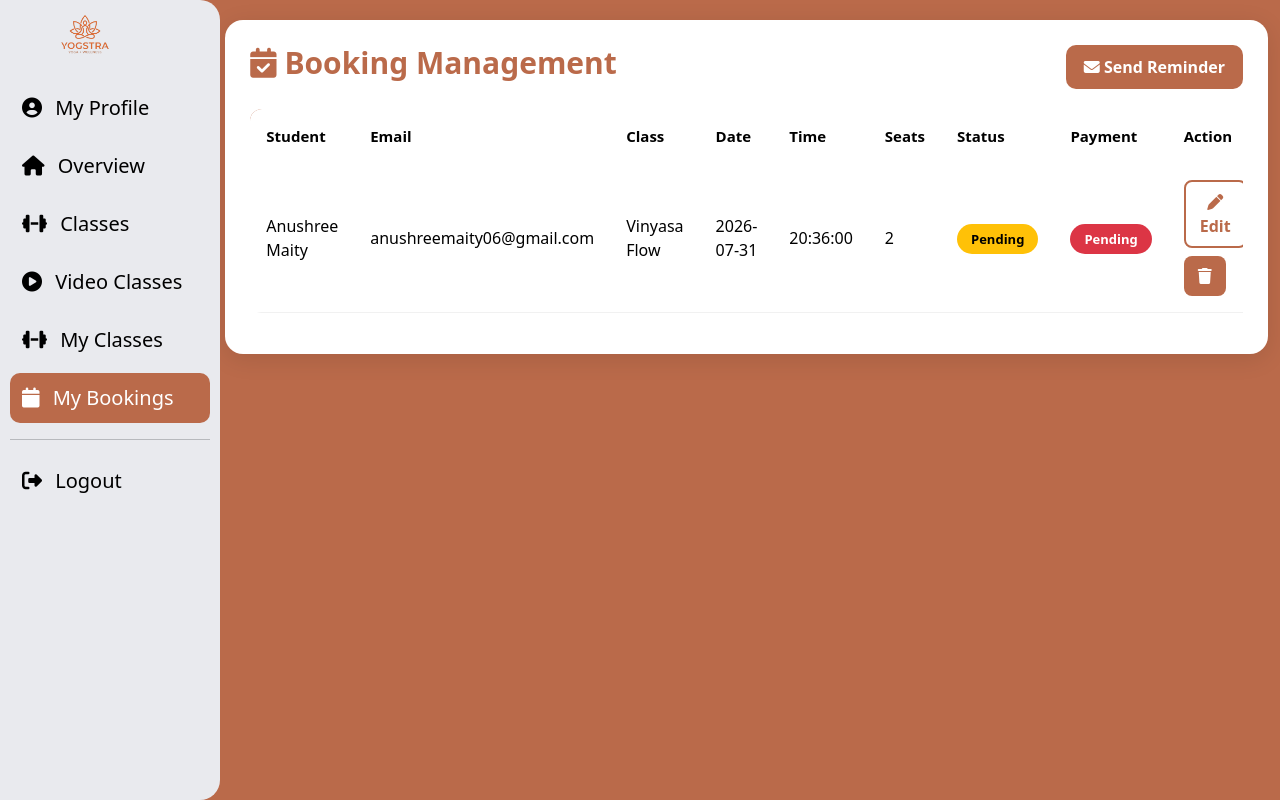
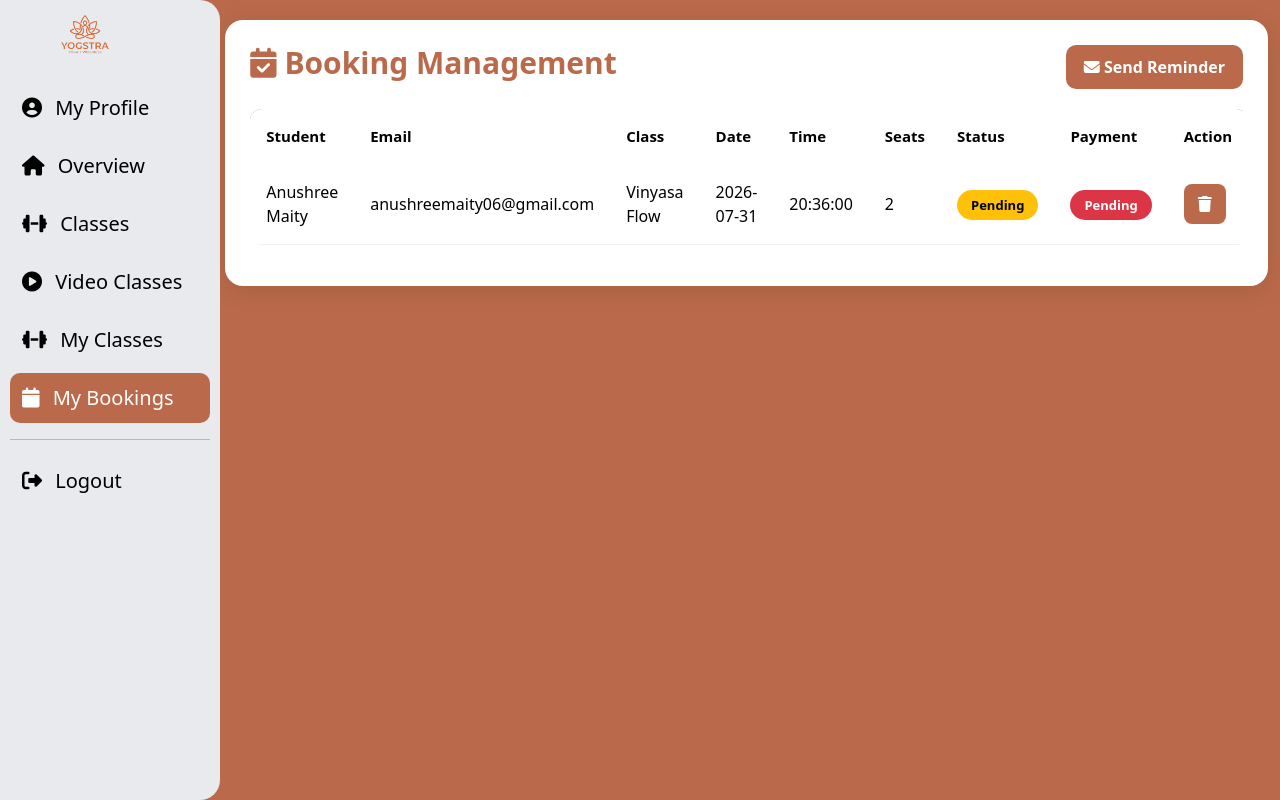
Before and after one commit to AnushreeMaity06/Yogstra-Yoga-Management-System, a PHP site: page /user_panel/mybooking_user.php in a window 1280 px wide. Run offline with PHP 8.4, Linux system fonts and the light colour scheme; data comes from the database, SQL or seed files in the repository.

Commit message:
code fixed8

```diff
--- a/user_panel/mybooking_user.php
+++ b/user_panel/mybooking_user.php
@@ -279,17 +279,13 @@ $active = 'mybooking_user';
                       </td>
 
                       <td>
-                        <div class="d-flex gap-2 flex-wrap">
 
-                          <button class="edit-btn">
-                            <i class="fa fa-pen"></i> Edit
-                          </button>
 
                           <button class="delete-btn">
                             <i class="fa fa-trash"></i>
                           </button>
 
-                        </div>
+
                       </td>
 
                     </tr>
--- a/user_panel/myclasses_user.php
+++ b/user_panel/myclasses_user.php
@@ -84,7 +84,7 @@ $result = $conn->query($sql);
             padding: 20px;
             transition: .3s;
             box-shadow: 0 5px 20px rgba(0, 0, 0, .08);
-            width: 500px;
+            width: 100%;
         }
 
         .class-card:hover {
@@ -244,7 +244,7 @@ $result = $conn->query($sql);
 
                                     <?php while ($row = $result->fetch_assoc()) { ?>
 
-                                        <div class="col-xl-3 col-lg-4 col-md-6 col-12">
+                                        <div class="col-xl-4 col-lg-4 col-md-6 col-12">
 
                                             <div class="class-card">
 
```
